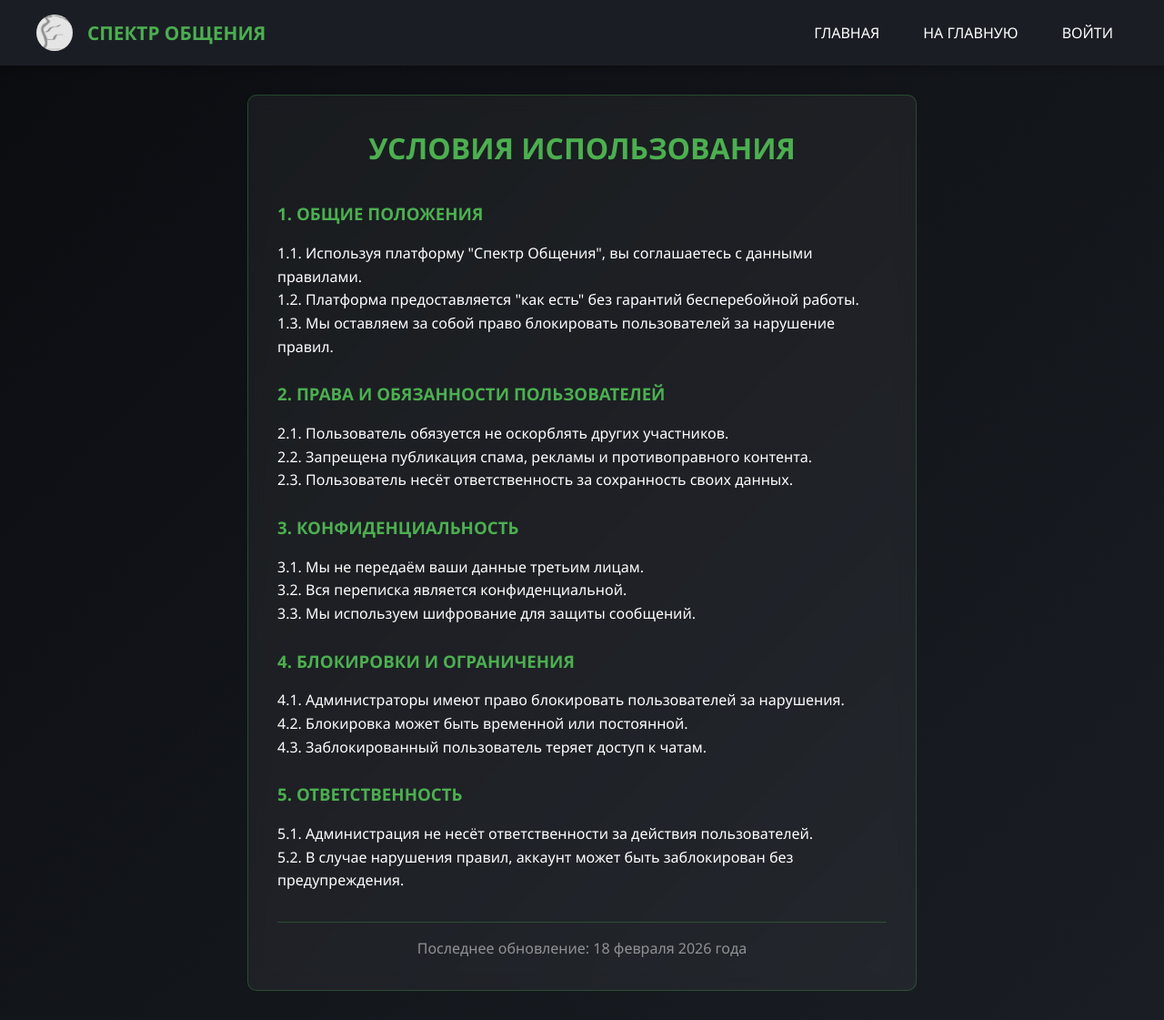
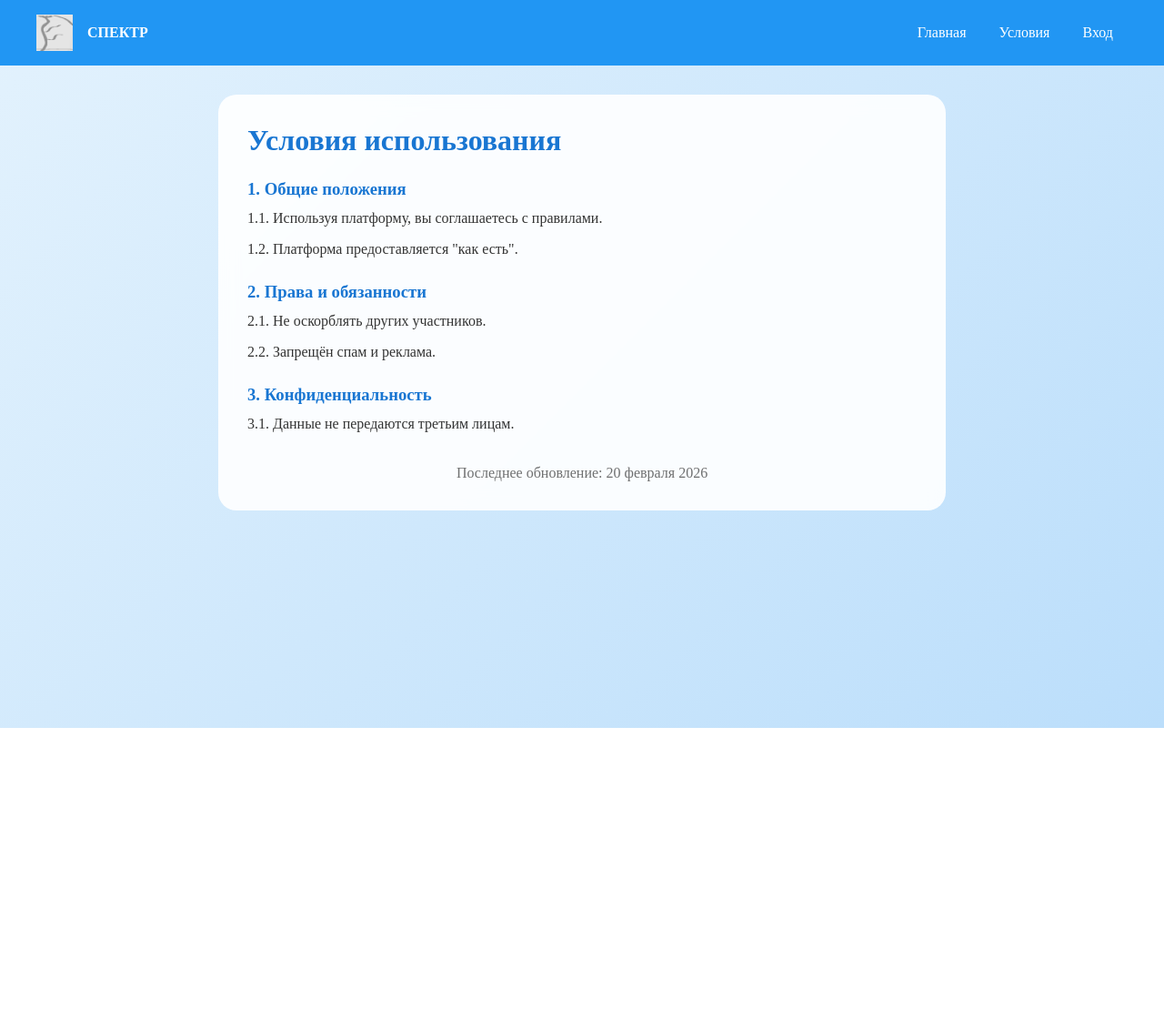
Before and after one commit to zenorvin-a11y/I-ustal-ladno-SPEKTR-, a Flask app: page /terms in a window 1280 px wide. Shown: the whole page at 91% size. After the commit the page ends 800 px from the top, so only its background shows below. Run offline with Flask 3, Linux system fonts and the light colour scheme.

Commit message:
Update terms.html

```diff
--- a/templates/terms.html
+++ b/templates/terms.html
@@ -3,7 +3,7 @@
 <head>
     <meta charset="UTF-8">
     <meta name="viewport" content="width=device-width, initial-scale=1.0">
-    <title>Условия использования - Спектр Общения</title>
+    <title>Условия - Спектр</title>
     <style>
         * {
             margin: 0;
@@ -11,25 +11,39 @@
             box-sizing: border-box;
         }
 
+        :root {
+            --bg-gradient: linear-gradient(135deg, #e3f2fd 0%, #bbdefb 100%);
+            --navbar-bg: #2196f3;
+            --text-color: #333;
+            --card-bg: rgba(255, 255, 255, 0.9);
+            --accent: #1976d2;
+        }
+
+        body.alpha-theme {
+            --bg-gradient: linear-gradient(135deg, #2c3e50 0%, #34495e 100%);
+            --navbar-bg: #2c3e50;
+            --text-color: #ecf0f1;
+            --card-bg: rgba(52, 73, 94, 0.9);
+            --accent: #3498db;
+        }
+
         body {
-            font-family: 'Segoe UI', Tahoma, Geneva, Verdana, sans-serif;
-            background: linear-gradient(135deg, #0a0c10 0%, #1a1e24 100%);
-            color: white;
+            background: var(--bg-gradient);
+            color: var(--text-color);
             min-height: 100vh;
         }
 
         .navbar {
-            background-color: #1a1e24;
-            padding: 1rem 2rem;
-            box-shadow: 0 2px 10px rgba(0,0,0,0.3);
+            background: var(--navbar-bg);
+            padding: 1rem;
         }
 
         .nav-container {
-            max-width: 1200px;
-            margin: 0 auto;
             display: flex;
             justify-content: space-between;
             align-items: center;
+            max-width: 1200px;
+            margin: 0 auto;
             flex-wrap: wrap;
         }
 
@@ -42,79 +56,42 @@
         .logo img {
             height: 40px;
             width: 40px;
-            border-radius: 50%;
+            object-fit: contain;
         }
 
         .logo span {
-            font-size: 1.3rem;
+            color: white;
             font-weight: bold;
-            color: #4CAF50;
-        }
-
-        .nav-links {
-            display: flex;
-            gap: 1rem;
-            align-items: center;
-            flex-wrap: wrap;
         }
 
         .nav-links a {
+            color: white;
             text-decoration: none;
-            color: white;
-            font-weight: 500;
             padding: 0.5rem 1rem;
-            border-radius: 4px;
-            transition: all 0.3s ease;
-        }
-
-        .nav-links a:hover {
-            background-color: rgba(76, 175, 80, 0.2);
-            color: #4CAF50;
         }
 
         .main-content {
             max-width: 800px;
             margin: 2rem auto;
-            padding: 0 2rem;
+            padding: 2rem;
+            background: var(--card-bg);
+            border-radius: 20px;
+            backdrop-filter: blur(10px);
         }
 
-        .terms-card {
-            background: rgba(255,255,255,0.05);
-            backdrop-filter: blur(10px);
-            border-radius: 10px;
-            padding: 2rem;
-            border: 1px solid rgba(76, 175, 80, 0.3);
-            line-height: 1.6;
+        h1 {
+            color: var(--accent);
+            margin-bottom: 1rem;
         }
 
-        .terms-card h1 {
-            color: #4CAF50;
-            text-align: center;
-            margin-bottom: 2rem;
-            font-size: 2rem;
+        h3 {
+            color: var(--accent);
+            margin: 1.5rem 0 0.5rem;
         }
 
-        .terms-card h3 {
-            color: #4CAF50;
-            margin: 1.5rem 0 1rem 0;
-        }
-
-        .terms-date {
-            text-align: center;
-            margin-top: 2rem;
-            padding-top: 1rem;
-            border-top: 1px solid rgba(76, 175, 80, 0.3);
-            color: rgba(255,255,255,0.5);
-        }
-
-        @media (max-width: 768px) {
-            .main-content {
-                padding: 1rem;
-            }
-
-            .terms-card {
-                padding: 1rem;
-            }
+        p {
+            margin-bottom: 0.5rem;
+            line-height: 1.6;
         }
     </style>
 </head>
@@ -122,58 +99,37 @@
     <nav class="navbar">
         <div class="nav-container">
             <div class="logo">
-                <img src="/static/logo.png" alt="Logo">
-                <span>СПЕКТР ОБЩЕНИЯ</span>
+                <img src="/static/logo.png" alt="Логотип">
+                <span>СПЕКТР</span>
             </div>
             <div class="nav-links">
-                <a href="/">ГЛАВНАЯ</a>
-                {% if user and not user.is_banned %}
-                <a href="/messages">СООБЩЕНИЯ</a>
-                <a href="/obshchenie">ГРУППЫ</a>
-                <a href="/profile">ПРОФИЛЬ</a>
-                {% if user.is_admin %}
-                <a href="/admin">АДМИН</a>
-                {% endif %}
-                <a href="/vyhod">ВЫЙТИ</a>
+                <a href="/">Главная</a>
+                <a href="/terms">Условия</a>
+                {% if user %}
+                <a href="/vyhod">Выход</a>
                 {% else %}
-                <a href="/">НА ГЛАВНУЮ</a>
-                <a href="/login/google">ВОЙТИ</a>
+                <a href="/login/google">Вход</a>
                 {% endif %}
             </div>
         </div>
     </nav>
 
     <main class="main-content">
-        <div class="terms-card">
-            <h1>УСЛОВИЯ ИСПОЛЬЗОВАНИЯ</h1>
+        <h1>Условия использования</h1>
 
-            <h3>1. ОБЩИЕ ПОЛОЖЕНИЯ</h3>
-            <p>1.1. Используя платформу "Спектр Общения", вы соглашаетесь с данными правилами.</p>
-            <p>1.2. Платформа предоставляется "как есть" без гарантий бесперебойной работы.</p>
-            <p>1.3. Мы оставляем за собой право блокировать пользователей за нарушение правил.</p>
+        <h3>1. Общие положения</h3>
+        <p>1.1. Используя платформу, вы соглашаетесь с правилами.</p>
+        <p>1.2. Платформа предоставляется "как есть".</p>
 
-            <h3>2. ПРАВА И ОБЯЗАННОСТИ ПОЛЬЗОВАТЕЛЕЙ</h3>
-            <p>2.1. Пользователь обязуется не оскорблять других участников.</p>
-            <p>2.2. Запрещена публикация спама, рекламы и противоправного контента.</p>
-            <p>2.3. Пользователь несёт ответственность за сохранность своих данных.</p>
+        <h3>2. Права и обязанности</h3>
+        <p>2.1. Не оскорблять других участников.</p>
+        <p>2.2. Запрещён спам и реклама.</p>
 
-            <h3>3. КОНФИДЕНЦИАЛЬНОСТЬ</h3>
-            <p>3.1. Мы не передаём ваши данные третьим лицам.</p>
-            <p>3.2. Вся переписка является конфиденциальной.</p>
-            <p>3.3. Мы используем шифрование для защиты сообщений.</p>
+        <h3>3. Конфиденциальность</h3>
+        <p>3.1. Данные не передаются третьим лицам.</p>
 
-            <h3>4. БЛОКИРОВКИ И ОГРАНИЧЕНИЯ</h3>
-            <p>4.1. Администраторы имеют право блокировать пользователей за нарушения.</p>
-            <p>4.2. Блокировка может быть временной или постоянной.</p>
-            <p>4.3. Заблокированный пользователь теряет доступ к чатам.</p>
-
-            <h3>5. ОТВЕТСТВЕННОСТЬ</h3>
-            <p>5.1. Администрация не несёт ответственности за действия пользователей.</p>
-            <p>5.2. В случае нарушения правил, аккаунт может быть заблокирован без предупреждения.</p>
-
-            <div class="terms-date">
-                Последнее обновление: 18 февраля 2026 года
-            </div>
+        <div style="margin-top: 2rem; text-align: center; opacity: 0.7;">
+            Последнее обновление: 20 февраля 2026
         </div>
     </main>
 </body>
```
